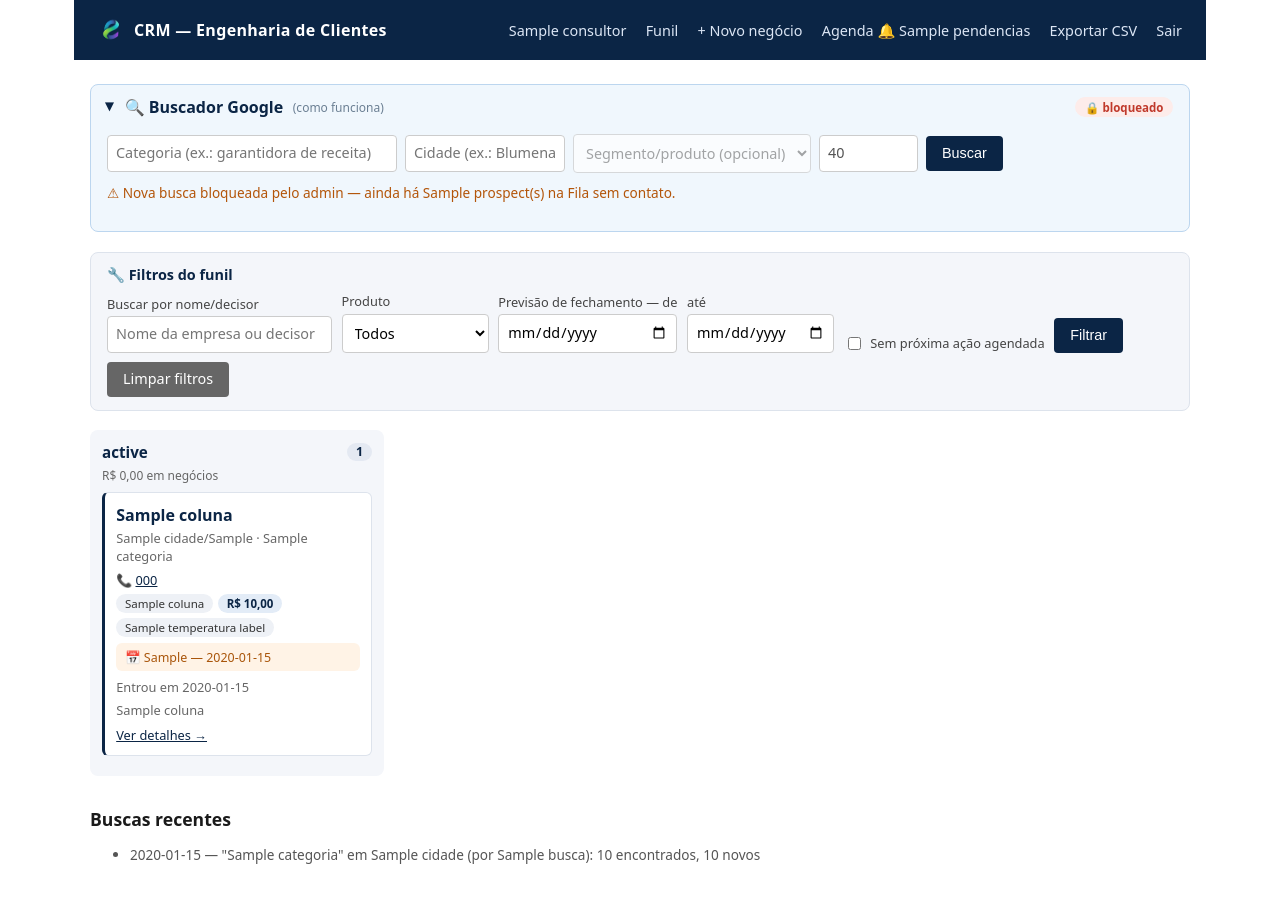
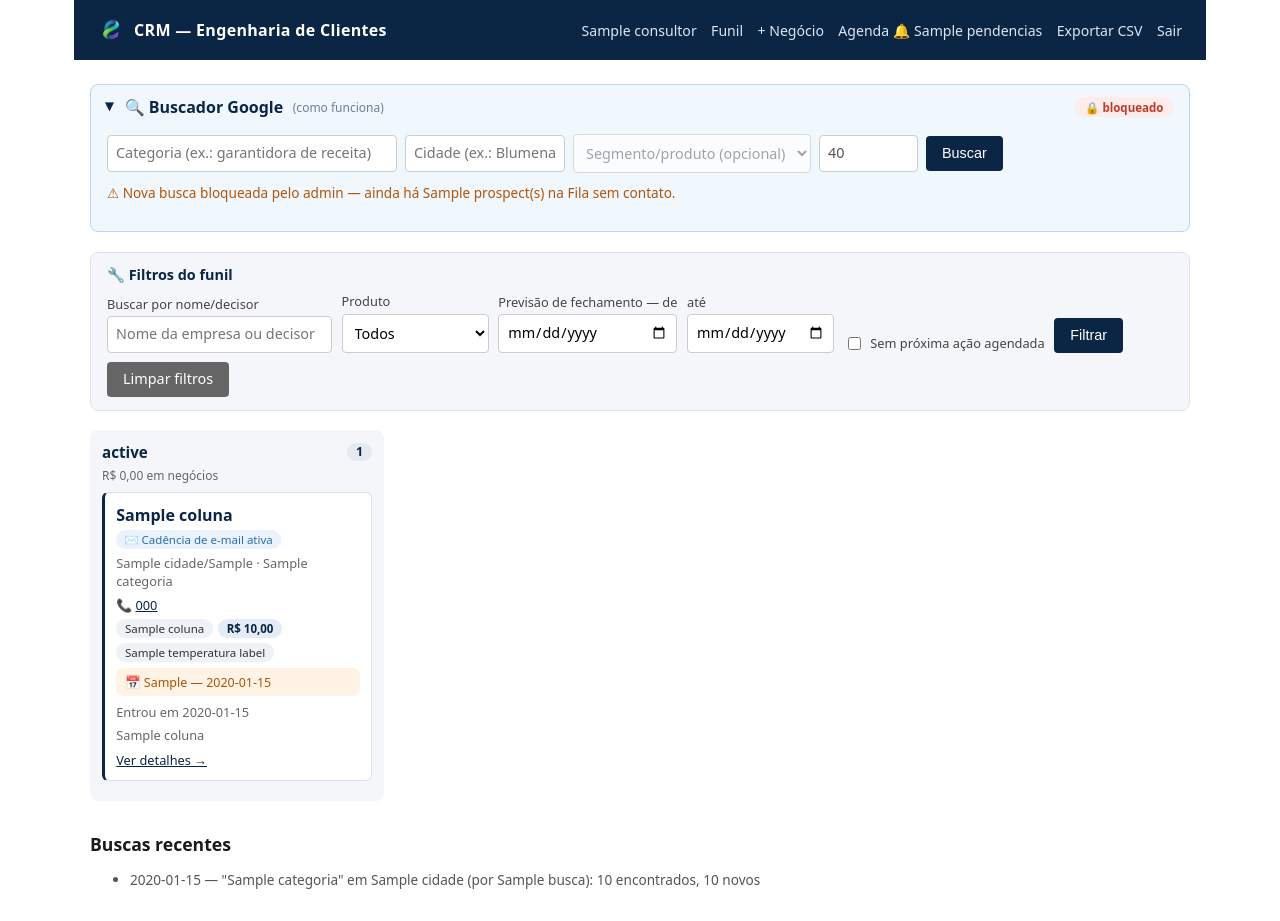
Before and after one commit to engenhariadeclientes/prospeccao-engenhariadeclientes, a FastAPI app: template app/templates/kanban.html in a window 1280 px wide. Before the commit the page ends 864 px from the top, so only its background shows below. Run offline with FastAPI, Linux system fonts and the light colour scheme; the template is opened without the code that fills it: most values are stand-ins (such as "Sample title", 1, 10 or a date in 2020).

Commit message:
Restaura botão de e-mail no nav, corrige rolagem do funil, indicador de cadência
- 'Sequência de e-mail' tinha ido pro dropdown Admin na reforma anterior
  e sumiu de vista — volta como botão visível, com nav mais compacto
  (labels encurtados + nowrap por item) pra não quebrar linha de novo
- Colunas do funil ganham altura máxima com rolagem vertical interna:
  antes uma coluna com 60+ cards esticava a página inteira, empurrando
  a barra de rolagem horizontal (pra ver as outras colunas) lá pra
  baixo. Agora cada coluna rola dentro de si mesma e a rolagem
  horizontal do board fica sempre acessível perto do topo
- Card ganha um badge '✉️ Cadência de e-mail ativa' quando o negócio
  está numa régua de e-mail automática — sinalização visível sem
  precisar abrir o detalhe

Corrigido um bug real no meio do caminho (div de rolagem sem fechar,
que quebrava o layout lado-a-lado das colunas) — pego e corrigido
antes de subir, confirmado com screenshot real rodando a aplicação.

```diff
--- a/app/templates/base.html
+++ b/app/templates/base.html
@@ -9,10 +9,11 @@
     body { font-family: system-ui, sans-serif; max-width: 1100px; margin: 0 auto 2rem; padding: 0 1rem; color: #1a1a1a; background: #fff; }
     h1 { font-size: 1.4rem; color: var(--navy); }
     a { color: var(--navy); }
-    nav { display: flex; justify-content: space-between; align-items: center; margin: 0 -1rem 1.5rem; padding: 1rem 1.5rem; background: var(--navy); color: #fff; }
-    nav strong { letter-spacing: .02em; display: flex; align-items: center; gap: .5rem; }
+    nav { display: flex; justify-content: space-between; align-items: center; margin: 0 -1rem 1.5rem; padding: 1rem 1.5rem; background: var(--navy); color: #fff; flex-wrap: wrap; gap: .6rem; }
+    nav strong { letter-spacing: .02em; display: flex; align-items: center; gap: .5rem; white-space: nowrap; }
     nav strong img { height: 28px; width: 28px; }
-    nav .links { display: flex; gap: 1.2rem; align-items: center; font-size: .9rem; }
+    nav .links { display: flex; gap: .9rem; align-items: center; font-size: .88rem; flex-wrap: wrap; }
+    nav .links > span, nav .links > a, nav .links > details > summary { white-space: nowrap; }
     nav .links > span { color: #dce6f5; }
     nav a { color: #dce6f5; text-decoration: none; }
     nav a:hover { color: #fff; text-decoration: underline; }
@@ -44,14 +45,14 @@
     <div class="links">
       <span>{{ consultor.nome }}</span>
       <a href="/">Funil</a>
-      <a href="/prospects/novo">+ Novo negócio</a>
+      <a href="/prospects/novo">+ Negócio</a>
       <a href="/agenda">Agenda{% if pendencias %} 🔔 {{ pendencias }}{% endif %}</a>
       {% if consultor.is_admin %}
+      <a href="/sequencias-email">✉️ E-mails</a>
       <details class="dropdown">
-        <summary>Administração ▾</summary>
+        <summary>Admin ▾</summary>
         <div class="menu">
           <a href="/admin">📊 Painel Gerencial</a>
-          <a href="/sequencias-email">✉️ Sequência de e-mail</a>
           <div class="divisor"></div>
           <a href="/produtos">Produtos</a>
           <a href="/motivos-perda">Motivos de perda</a>
--- a/app/templates/kanban.html
+++ b/app/templates/kanban.html
@@ -23,11 +23,13 @@
   .filtros label { font-size: .8rem; color: #444; display: flex; flex-direction: column; gap: .2rem; }
 
   .board { display: flex; gap: 1rem; overflow-x: auto; padding-bottom: 1rem; }
-  .coluna { flex: 0 0 270px; background: var(--navy-bg); border-radius: 8px; padding: .75rem; }
-  .coluna h3 { font-size: .95rem; margin: 0 0 .3rem 0; display: flex; justify-content: space-between; align-items: center; color: var(--navy); }
+  .coluna { flex: 0 0 270px; background: var(--navy-bg); border-radius: 8px; padding: .75rem; display: flex; flex-direction: column; max-height: 72vh; }
+  .coluna h3 { font-size: .95rem; margin: 0 0 .3rem 0; display: flex; justify-content: space-between; align-items: center; color: var(--navy); flex: 0 0 auto; }
   .coluna h3 .contagem { font-size: .78rem; padding: .05rem .55rem; border-radius: 999px; background: #e4e9f2; color: var(--navy); }
   .coluna h3 .contagem.alerta { background: #fdecea; color: #c0392b; font-weight: 700; }
-  .coluna .soma { font-size: .75rem; color: #666; margin-bottom: .5rem; }
+  .coluna .soma { font-size: .75rem; color: #666; margin-bottom: .5rem; flex: 0 0 auto; }
+  .coluna .cartoes { overflow-y: auto; flex: 1 1 auto; padding-right: .3rem; margin-right: -.3rem; }
+  .badge-email { display: inline-flex; align-items: center; gap: .2rem; font-size: .72rem; background: #eaf2fb; color: #2a6fad; padding: .1rem .5rem; border-radius: 999px; margin-bottom: .35rem; }
 
   .prospect-card { background: #fff; border: 1px solid #dde3ec; border-left: 3px solid var(--navy); border-radius: 6px; padding: .7rem; margin-bottom: .5rem; font-size: .85rem; }
   .prospect-card .nome { font-weight: 700; font-size: 1rem; display: block; margin-bottom: .2rem; color: var(--navy); }
@@ -131,9 +133,13 @@
       <span class="contagem {{ 'alerta' if status == 'fila' and colunas[status]|length > 15 else '' }}">{{ colunas[status]|length }}</span>
     </h3>
     <div class="soma">R$ {{ '%.2f'|format(somas_coluna[status])|replace('.', ',') }} em negócios</div>
+    <div class="cartoes">
     {% for p in colunas[status] %}
     <div class="prospect-card">
       <span class="nome">{{ p.nome or 'Sem nome' }}</span>
+      {% if p.sequencia_email_id %}
+      <span class="badge-email" title="Régua de e-mail automática ativa pra esse negócio">✉️ Cadência de e-mail ativa</span>
+      {% endif %}
       <span class="meta">{{ p.cidade or '—' }}{% if p.uf %}/{{ p.uf }}{% endif %} · {{ p.categoria }}</span>
       <span class="meta">📞 <a href="tel:{{ p.telefone }}">{{ p.telefone }}</a></span>
 
@@ -165,6 +171,7 @@
     {% else %}
     <p style="font-size:.8rem; color:#999;">Vazio</p>
     {% endfor %}
+    </div>
   </div>
   {% endfor %}
 </div>
```
